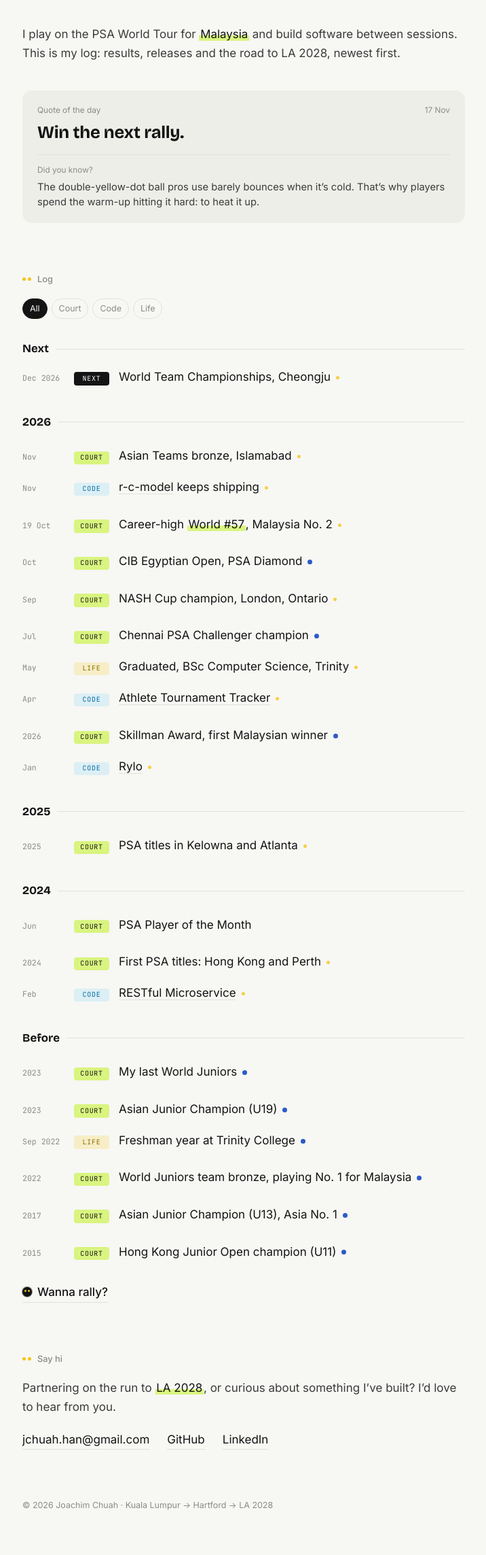
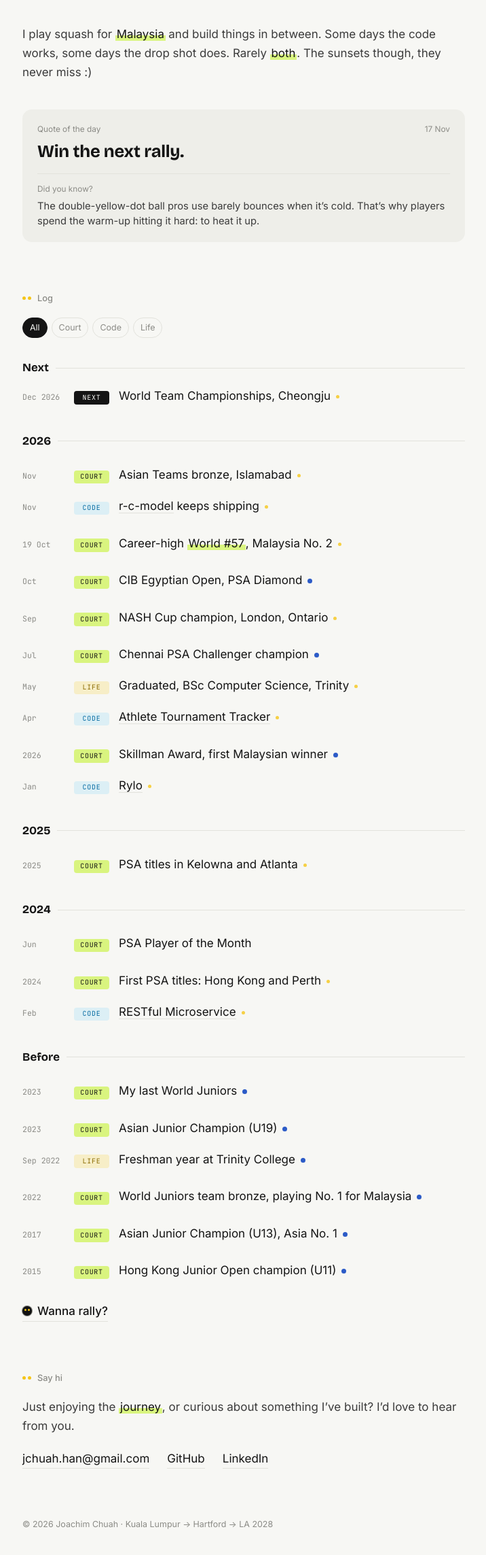
Before and after one commit to Joachim-Chuah/jchuah-site, a plain HTML site: page index.html in a window 1280 px wide. Shown: the part 119-2406 px from the top of the page at 68% size, without its empty margins (281-997 px from the left). Drawn offline with nearby package versions, Linux system fonts and the light colour scheme.

Commit message:
refined bio

```diff
--- a/index.html
+++ b/index.html
@@ -135,8 +135,7 @@ section:has(.entry.has-note:hover) .entry:not(:hover),section:has(.entry.has-not
     <div data-theme-slot></div>
   </header>
 
-  <p class="intro">I play on the PSA World Tour for <span class="hl">Malaysia</span> and build software between sessions. This is my log: results, releases and the road to LA 2028, newest first.</p>
-
+  <p class="intro">I play squash for <span class="hl">Malaysia</span> and build things in between. Some days the code works, some days the drop shot does. Rarely <span class="hl">both</span>. The sunsets though, they never miss :)
   <figure class="qotd" aria-live="polite">
     <div class="lbl"><span>Quote of the day</span><span id="q-date"></span></div>
     <blockquote id="q-text"></blockquote><cite id="q-who"></cite>
@@ -188,7 +187,7 @@ section:has(.entry.has-note:hover) .entry:not(:hover),section:has(.entry.has-not
 
   <section aria-labelledby="h-c">
     <h2 id="h-c"><span class="dots" aria-hidden="true"><i></i><i></i></span>Say hi</h2>
-    <p>Partnering on the run to <span class="hl">LA 2028</span>, or curious about something I’ve built? I’d love to hear from you.</p>
+    <p>Just enjoying the <span class="hl">journey</span>, or curious about something I’ve built? I’d love to hear from you.</p>
     <div class="links"><a href="mailto:jchuah.han@gmail.com">jchuah.han@gmail.com</a><a href="https://github.com/Joachim-Chuah">GitHub</a><a href="https://www.linkedin.com/in/joachimchuah/">LinkedIn</a></div>
   </section>
   <footer>© 2026 Joachim Chuah · Kuala Lumpur → Hartford → LA 2028</footer>
```
